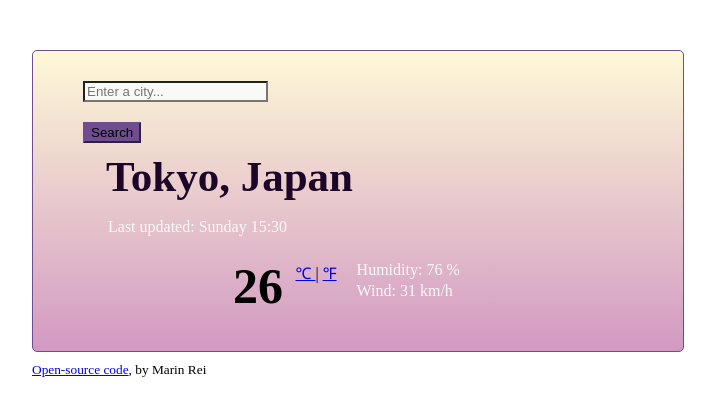
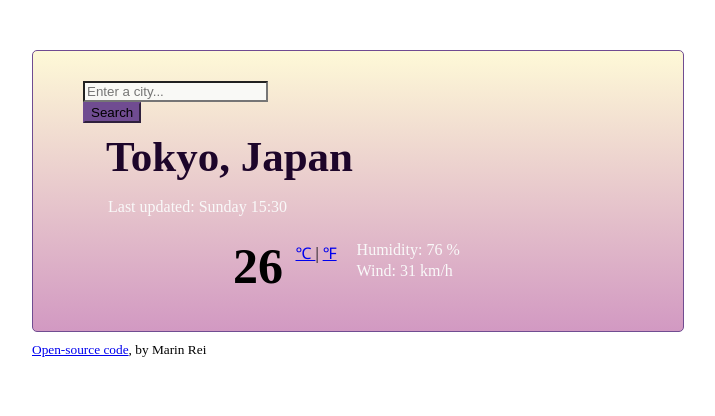
Before and after one commit to mariiiiin913/React-Weather-App, a React (Create React App) app: page / in a window 1280 px wide. Shown: the top 416 px of the page, without its empty margins (268-983 px from the left). Built offline with nearby package versions, Linux system fonts and the light colour scheme.

Commit message:
Update Weather.css

```diff
--- a/src/Weather.css
+++ b/src/Weather.css
@@ -34,12 +34,6 @@
     border-color: #704c91;
     transition: all 200ms ease-in-out;
   }
-  .Weather .col-2 {
-    text-align: center;
-  }
-  .Weather .col-3 {
-    padding-top: 20px;
-  }
   ul {
     margin: 0;
     padding: 0;
```
